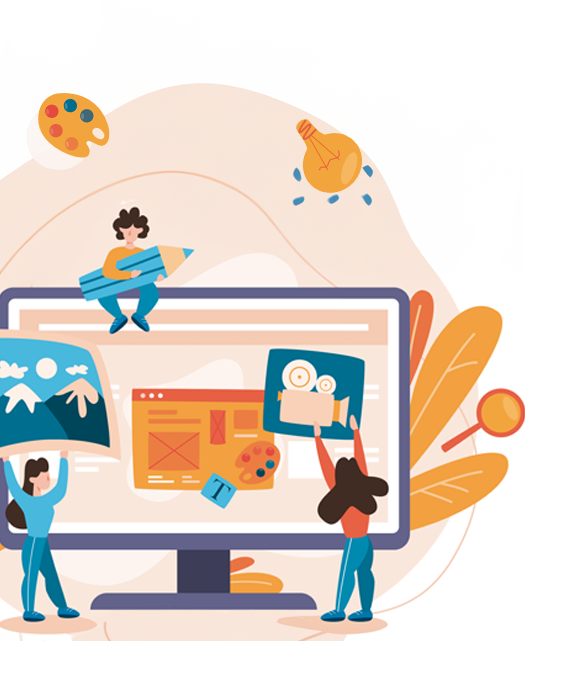
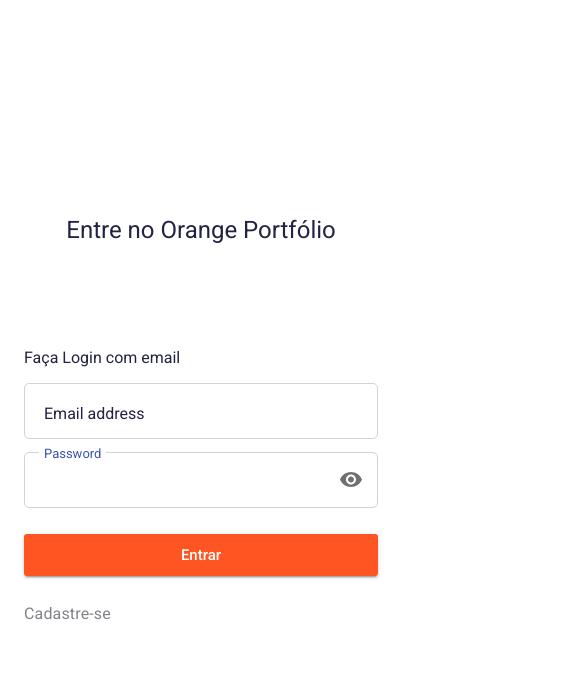
Before and after one commit to squad7-fcamara/spa-orange-portfolio, a React (Vite) app: page / in a window 390 px wide. Shown: the top 680 px of the page, 585 px wide, since content can reach past the window. Built offline with nearby package versions, Linux system fonts and the light colour scheme.

Commit message:
:bug: try fix versel bug

```diff
--- a/package.json
+++ b/package.json
@@ -10,10 +10,10 @@
     "preview": "vite preview"
   },
   "dependencies": {
-    "@react-md/icon": "^5.1.6",
     "@react-oauth/google": "^0.12.1",
     "react": "^18.2.0",
     "react-dom": "^18.2.0",
+    "react-icons": "^5.0.1",
     "styled-components": "^6.1.8"
   },
   "devDependencies": {
--- a/src/components/Label/StyledFloatLabel.js
+++ b/src/components/Label/StyledFloatLabel.js
@@ -10,6 +10,11 @@
     font-weight: 400;
     line-height: 24px;
     text-align: left;
+
+    @media (max-width: 425px){
+        font-size: 16px;
+    }
+
 `;
 
 
--- a/src/components/Label/index.jsx
+++ b/src/components/Label/index.jsx
@@ -17,8 +17,8 @@
   <LoginLabelContent>
     <SubtitleLoginLabel>Faça Login com email</SubtitleLoginLabel>
     <div className="label-float">
-        <input type="text" placeholder=" "/>
-        <label>Email adress</label>
+        <input type="text" className="email-label" placeholder=" "/>
+        <label>Email address</label>
     </div>
 
     {/* PARA OLHAR ISSO DEPOIS
--- a/src/components/Label/style.css
+++ b/src/components/Label/style.css
@@ -1,10 +1,11 @@
+
 /* CÓDIGO ESPECÍFICO PARA O LABEL FLOAT */
-.label-float{
+.label-float {
   position: relative;
   padding-top: 13px;
 }
 
-  .label-float input{
+.label-float input {
   border: 1px solid lightgrey;
   width: 470px;
   height: 24px;
@@ -19,15 +20,15 @@
   -moz-transition: all .1s linear;
 }
 
-  .label-float input:focus{
+.label-float input:focus {
   border: 2px solid #3951b2;
 }
 
-  .label-float input::placeholder{
-    color:transparent;
+.label-float input::placeholder {
+  color: transparent;
 }
 
-  .label-float label{
+.label-float label {
   pointer-events: none;
   position: absolute;
   top: calc(50% - 8px);
@@ -40,17 +41,20 @@
   box-sizing: border-box;
 }
 
-  .label-float input:required:invalid + label{
+.label-float input:required:invalid+label {
   color: red;
 }
-  .label-float input:focus:required:invalid{
+
+.label-float input:focus:required:invalid {
   border: 2px solid red;
 }
-  .label-float input:required:invalid + label:before{
+
+.label-float input:required:invalid+label:before {
   content: '*';
 }
-  .label-float input:focus + label,
-  .label-float input:not(:placeholder-shown) + label{
+
+.label-float input:focus+label,
+.label-float input:not(:placeholder-shown)+label {
   font-size: 13px;
   top: 0;
   color: #3951b2;
@@ -70,4 +74,18 @@
 
 .visibility {
   font-size: 24px;
+  color: rgba(0, 0, 0, 0.56);
 }
+
+@media (max-width: 425px) {
+  .label-float input {
+    width: 312px;
+  }
+  .email-label,
+  .input-field {
+    width: 312px;
+    height: 41px;
+    padding-bottom: 3px;
+
+  }
+}
--- a/src/components/PrimaryButton/StyledPrimaryButton.jsx
+++ b/src/components/PrimaryButton/StyledPrimaryButton.jsx
@@ -17,4 +17,6 @@
     font-size: 15px;
     font-style: normal;
     font-weight: 500;
+
+
 `;
--- a/src/pages/Login/StyledLogin.js
+++ b/src/pages/Login/StyledLogin.js
@@ -8,6 +8,10 @@
 
 export const ImageContainer = styled.div`
     flex-shrink: 0;
+
+    @media (max-width: 425px) {
+    display: none;
+  }
 `;
 
 export const HeroImage = styled.div`
@@ -25,12 +29,21 @@
     flex-direction: column;
     justify-content: center;
     align-items: center;
+
+    @media (max-width: 425px) {
+    align-items: center;
+    margin: 24px;
+    }
 `;
 
 export const Title = styled.h1`
     font-size: 45px;
     font-weight: 400;
     text align: center;
+
+    @media (max-width: 425px){
+        font-size: 24px;
+    }
 `;
 
 export const Cadastro = styled.div`
```
Also changed, not shown: 1 other file (tests, documents, lock files or other folders). Lines whose indentation alone changed are shown as unchanged.
